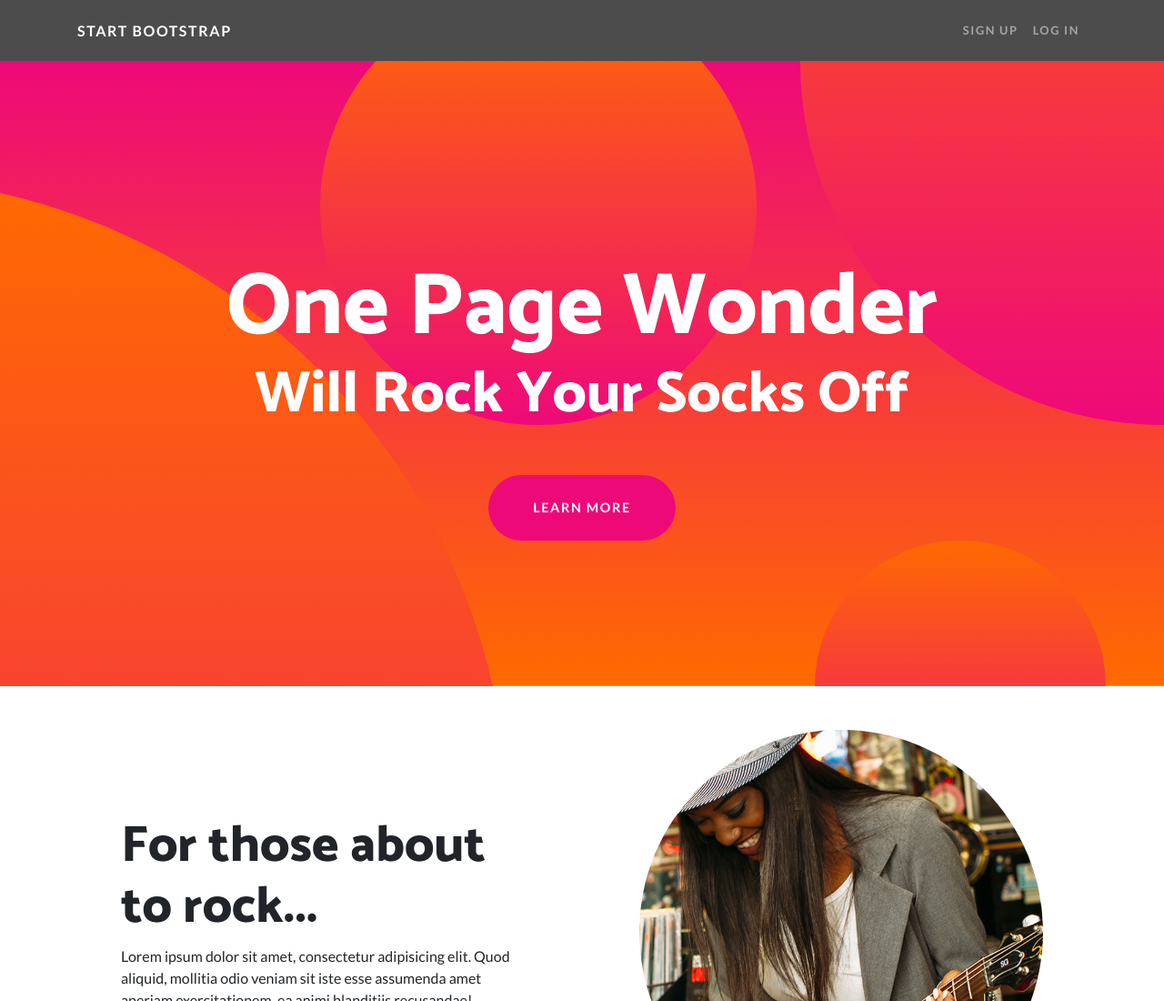
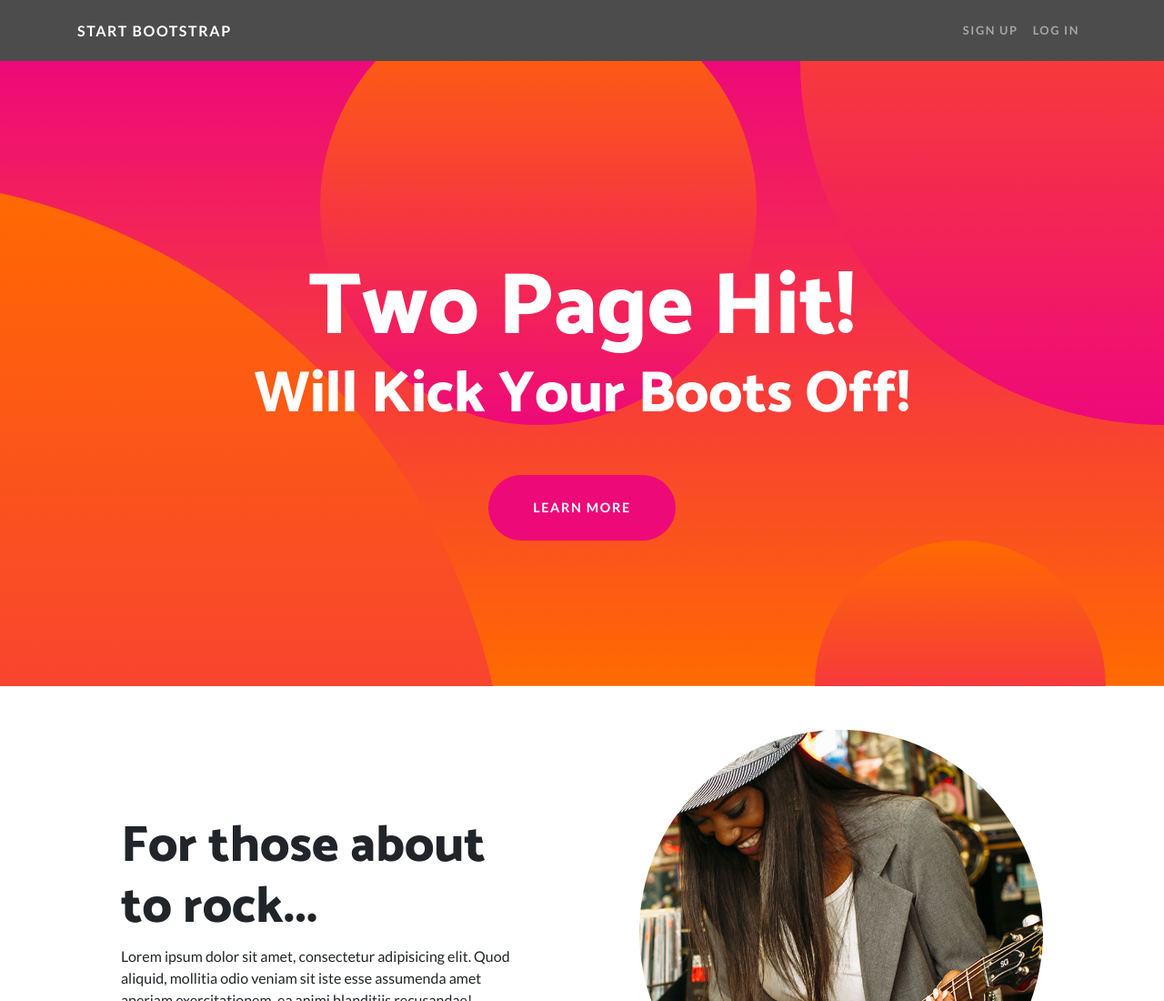
Before and after one commit to emdomnisch/assignment-class-4, a plain HTML site: page index.html in a window 1280 px wide. Shown: the top 1100 px of the page at 91% size. Drawn offline with Linux system fonts and the light colour scheme.

Commit message:
changes made to content in h1and h2

```diff
--- a/index.html
+++ b/index.html
@@ -47,8 +47,8 @@
   <header class="masthead text-center text-white">
     <div class="masthead-content">
       <div class="container">
-        <h1 class="masthead-heading mb-0">One Page Wonder</h1>
-        <h2 class="masthead-subheading mb-0">Will Rock Your Socks Off</h2>
+        <h1 class="masthead-heading mb-0">Two Page Hit!</h1>
+        <h2 class="masthead-subheading mb-0">Will Kick Your Boots Off!</h2>
         <a href="#" class="btn btn-primary btn-xl rounded-pill mt-5">Learn More</a>
       </div>
     </div>
```
